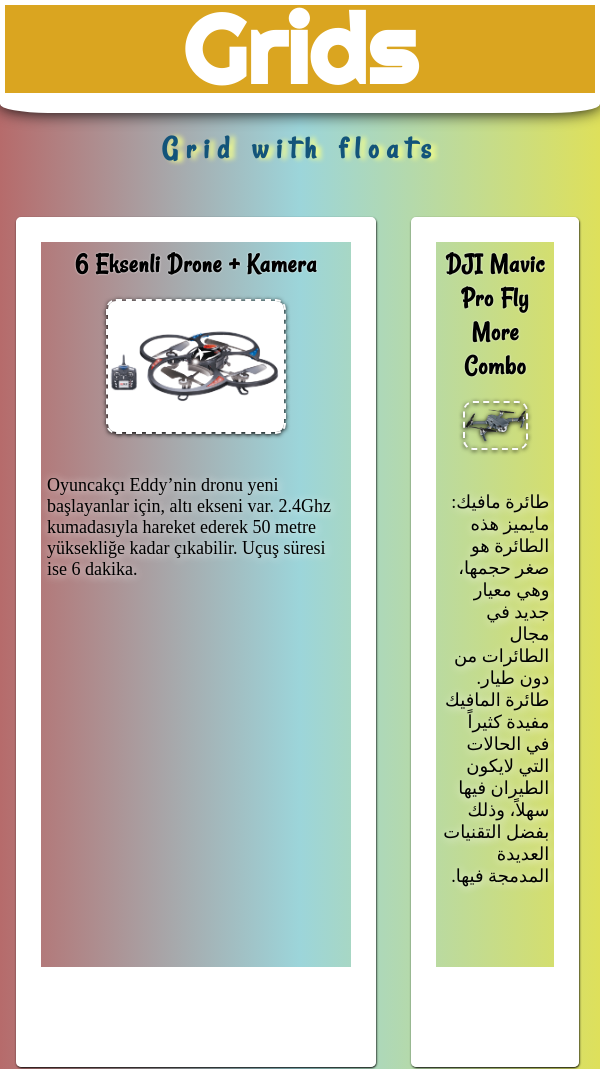
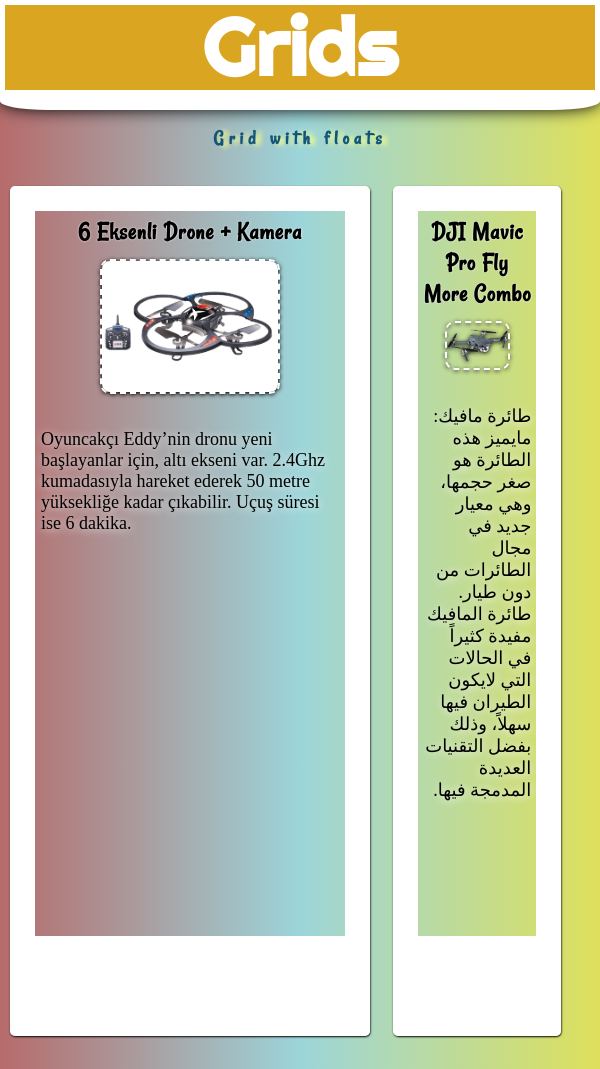
Before and after one commit to mahermer88/HYF-Module-HTMLCSSGIT, a plain HTML site: page Week2/Drones-website/index.html in a window 600 px wide. Shown: the top 1069 px of the page. Drawn offline with Linux system fonts and the light colour scheme.

Commit message:
Editing stylesheet and change 'rem' to 'px'

```diff
--- a/Week2/Drones-website/Drones-style.css
+++ b/Week2/Drones-website/Drones-style.css
@@ -40,10 +40,10 @@ header {
   border-bottom: 20px solid white;
   border-radius: 0em 0em 8% 8%;
   box-shadow: 0px 0px 1rem rgb(7, 7, 7);
-  line-height: 0.5rem;
+  line-height: 5px;
   text-align: center;
   font-family: "Righteous";
-  font-size: 3rem;
+  font-size: 40px;
   color: white;
 }
 h1:hover {
@@ -52,8 +52,8 @@ h1:hover {
 section {
   max-width: 100%;
   max-height: 100%;
-  margin: 1rem auto;
-  padding: 2rem;
+  margin: 10px auto;
+  padding: 20px;
 }
 
 /* Styling this part with float:
@@ -73,12 +73,12 @@ section {
 }
 #grid-floats .grid-item:first-child {
   /*grid-column: 1 / 3;*/
-  max-width: 46%;
+  max-width: 45%;
 }
 
 /* Here some styling properties which could be common for same elements in both parts */
 .grid-item {
-  margin: 2rem 1rem;
+  margin: 20px 10px;
   padding: 5px;
   border: 25px solid white;
   border-bottom: 100px solid white;
@@ -88,7 +88,7 @@ section {
 }
 .grid-item img {
   max-width: 60%;
-  margin: 1rem auto;
+  margin: 10px auto;
   border: 2px dashed rgb(252, 252, 252);
   border-radius: 10px;
   filter: drop-shadow(0.5px 1px 2px rgb(7, 7, 7));
@@ -97,15 +97,15 @@ section {
 h2 {
   margin: 5px auto;
   text-align: center;
-  font-size: 3rem;
+  font-size: 40px;
   color: #13547a;
-  letter-spacing: 1rem;
+  letter-spacing: 10px;
   text-shadow: 5px 1px 5px rgb(247, 255, 135);
 }
 h3 {
   margin: 1px auto;
   text-align: center;
-  font-size: 1.7rem;
+  font-size: 25px;
   letter-spacing: 0.9px;
   text-shadow: 0.1px 0.1px 2px rgb(255, 255, 255);
  transition: all 2s ease-in-out;
@@ -161,10 +161,10 @@ p {
 /*Animation using transition*/
 @keyframes title-move {
   0% {
-    letter-spacing: 10rem;
+    letter-spacing: 100px;
   }
   100% {
-    letter-spacing: 1rem;
+    letter-spacing: 10px;
   }
 }
 
@@ -176,8 +176,8 @@ p {
   }
   h2 {
     margin: 0 auto;
-    font-size: 2rem;
-    letter-spacing: 0.5rem;
+    font-size: 20px;
+    letter-spacing: 5px;
   }
   #grid-floats .grid-item {
     /*grid-template-columns: 100%;*/
@@ -205,8 +205,8 @@ p {
   }
   h2 {
     margin: 1rem auto;
-    font-size: 2rem;
-    letter-spacing: 0.5rem;
+    font-size: 20px;
+    letter-spacing: 5px;
   }
   #grid-floats .grid-item {
     /*grid-template-columns: 100%;*/
```
